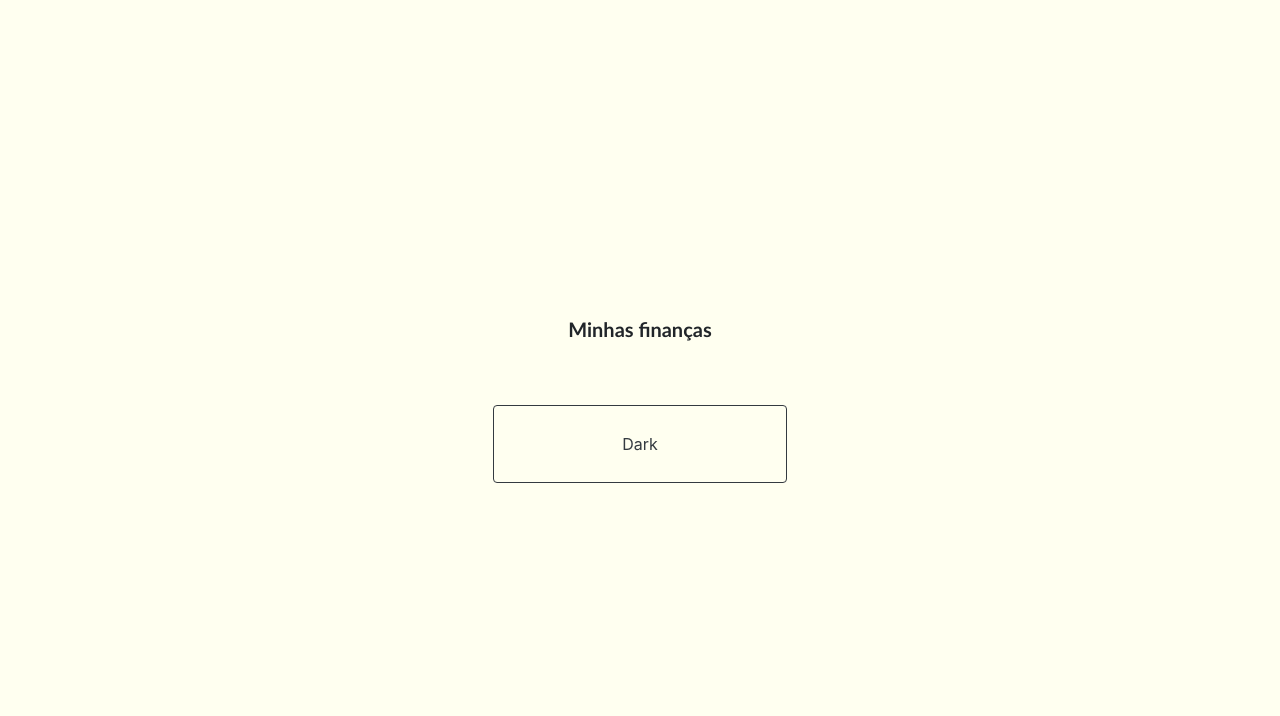
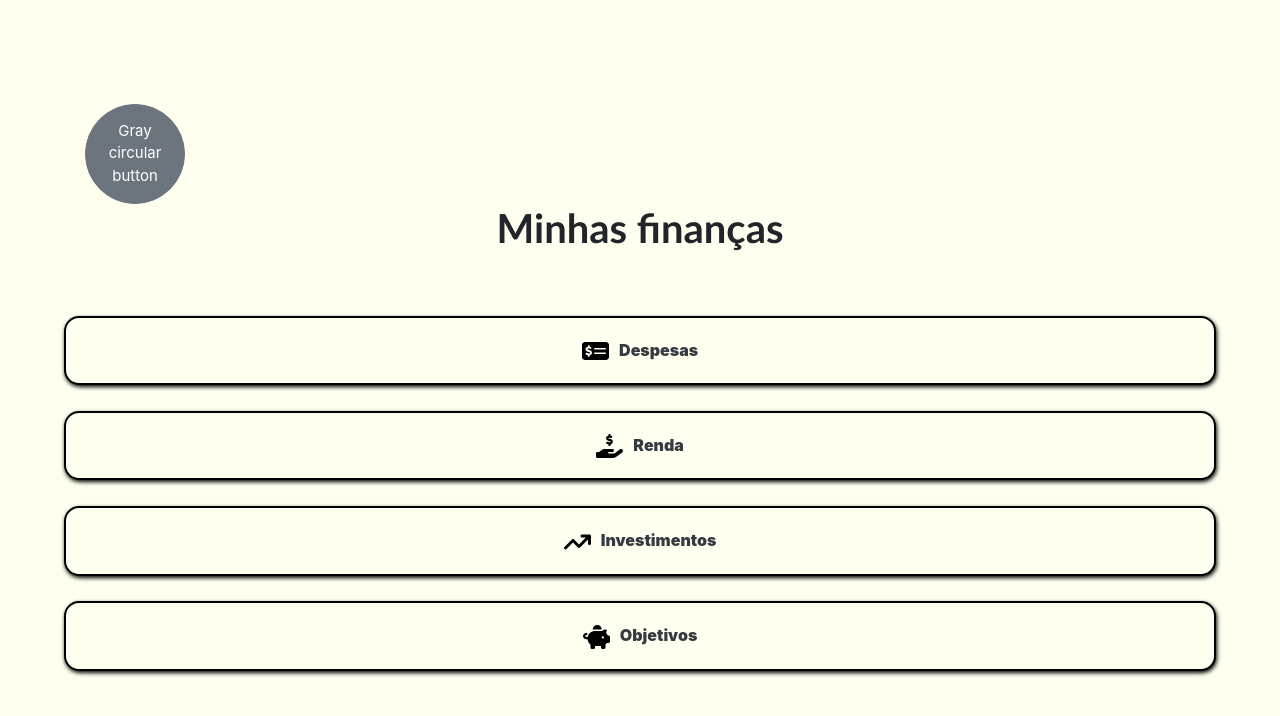
Before and after one commit to gustavoakira-sw/FIAP-Fintech, a plain HTML site: page pages/home.html in a window 1280 px wide. Drawn offline with nearby package versions, Linux system fonts and the light colour scheme.

Commit message:
added CSS for home page

```diff
--- a/css/style.css
+++ b/css/style.css
@@ -14,7 +14,7 @@ body {
 }
 
 svg {
-    fill: #ffffff
+    fill: #ffffff;
 }
 
 h1 {
@@ -23,8 +23,8 @@ h1 {
     font-weight: bold;
 }
 
-.home-h1 {
-    font-size: 20px;
+.home-title {
+    font-weight: 800;
 }
 
 form {
@@ -43,8 +43,33 @@ form {
 }
 
 .btn-outline-dark {
-    padding: 2% 10% 2% 10%;
+    /* padding: 2% 10% 2% 10%; */
+    padding: 20px 100px 20px 100px;
+    border: 2px solid black;
+    border-radius: 15px;
+    margin-bottom: 2%;
+    background-color: ivory;
+    filter: drop-shadow(1px 2px 2px #000);
+    font-weight: 900;
+    width: 90%;
+}
 
+.btn-outline-dark:hover {
+    background-color: rgb(220, 220, 202);
+    color: #000;
+}
+
+.btn-text {
+    margin-left: 7px;
+}
+
+.btn-circle.btn-xl {
+    width: 100px;
+    height: 100px;
+    padding: 13px 18px;
+    border-radius: 60px;
+    font-size: 15px;
+    text-align: center;
 }
 
 .form-control {
--- a/pages/home.html
+++ b/pages/home.html
@@ -17,9 +17,50 @@
 </head>
 
 <body>
-    <h1 class="home-h1">Minhas finanças</h1>
+    <div class="container">
+        <button type="button" class="btn btn-secondary btn-circle btn-xl">Gray circular button</button>
+    </div>
+    <h1 class="home-title">Minhas finanças</h1>
     <!-- <div class="container"> -->
-        <button type="button" class="btn btn-outline-dark">Dark</button>
+    <!-- Botão "Despesas" -->
+    <button type="button" class="btn btn-outline-dark">
+        <svg xmlns="http://www.w3.org/2000/svg" height="1.5em"
+            viewBox="0 0 576 512"><!--! Font Awesome Free 6.4.0 by @fontawesome - https://fontawesome.com License - https://fontawesome.com/license (Commercial License) Copyright 2023 Fonticons, Inc. -->
+            <path fill="#000"
+                d="M64 64C28.7 64 0 92.7 0 128V384c0 35.3 28.7 64 64 64H512c35.3 0 64-28.7 64-64V128c0-35.3-28.7-64-64-64H64zM272 192H496c8.8 0 16 7.2 16 16s-7.2 16-16 16H272c-8.8 0-16-7.2-16-16s7.2-16 16-16zM256 304c0-8.8 7.2-16 16-16H496c8.8 0 16 7.2 16 16s-7.2 16-16 16H272c-8.8 0-16-7.2-16-16zM164 152v13.9c7.5 1.2 14.6 2.9 21.1 4.7c10.7 2.8 17 13.8 14.2 24.5s-13.8 17-24.5 14.2c-11-2.9-21.6-5-31.2-5.2c-7.9-.1-16 1.8-21.5 5c-4.8 2.8-6.2 5.6-6.2 9.3c0 1.8 .1 3.5 5.3 6.7c6.3 3.8 15.5 6.7 28.3 10.5l.7 .2c11.2 3.4 25.6 7.7 37.1 15c12.9 8.1 24.3 21.3 24.6 41.6c.3 20.9-10.5 36.1-24.8 45c-7.2 4.5-15.2 7.3-23.2 9V360c0 11-9 20-20 20s-20-9-20-20V345.4c-10.3-2.2-20-5.5-28.2-8.4l0 0 0 0c-2.1-.7-4.1-1.4-6.1-2.1c-10.5-3.5-16.1-14.8-12.6-25.3s14.8-16.1 25.3-12.6c2.5 .8 4.9 1.7 7.2 2.4c13.6 4.6 24 8.1 35.1 8.5c8.6 .3 16.5-1.6 21.4-4.7c4.1-2.5 6-5.5 5.9-10.5c0-2.9-.8-5-5.9-8.2c-6.3-4-15.4-6.9-28-10.7l-1.7-.5c-10.9-3.3-24.6-7.4-35.6-14c-12.7-7.7-24.6-20.5-24.7-40.7c-.1-21.1 11.8-35.7 25.8-43.9c6.9-4.1 14.5-6.8 22.2-8.5V152c0-11 9-20 20-20s20 9 20 20z" />
+        </svg>
+        <span class="btn-text">Despesas</span>
+    </button>
+
+    <!-- Botão "Renda" -->
+    <button type="button" class="btn btn-outline-dark">
+        <svg xmlns="http://www.w3.org/2000/svg" height="1.5em"
+            viewBox="0 0 576 512"><!--! Font Awesome Free 6.4.0 by @fontawesome - https://fontawesome.com License - https://fontawesome.com/license (Commercial License) Copyright 2023 Fonticons, Inc. -->
+            <path fill="#000"
+                d="M312 24V34.5c6.4 1.2 12.6 2.7 18.2 4.2c12.8 3.4 20.4 16.6 17 29.4s-16.6 20.4-29.4 17c-10.9-2.9-21.1-4.9-30.2-5c-7.3-.1-14.7 1.7-19.4 4.4c-2.1 1.3-3.1 2.4-3.5 3c-.3 .5-.7 1.2-.7 2.8c0 .3 0 .5 0 .6c.2 .2 .9 1.2 3.3 2.6c5.8 3.5 14.4 6.2 27.4 10.1l.9 .3 0 0c11.1 3.3 25.9 7.8 37.9 15.3c13.7 8.6 26.1 22.9 26.4 44.9c.3 22.5-11.4 38.9-26.7 48.5c-6.7 4.1-13.9 7-21.3 8.8V232c0 13.3-10.7 24-24 24s-24-10.7-24-24V220.6c-9.5-2.3-18.2-5.3-25.6-7.8c-2.1-.7-4.1-1.4-6-2c-12.6-4.2-19.4-17.8-15.2-30.4s17.8-19.4 30.4-15.2c2.6 .9 5 1.7 7.3 2.5c13.6 4.6 23.4 7.9 33.9 8.3c8 .3 15.1-1.6 19.2-4.1c1.9-1.2 2.8-2.2 3.2-2.9c.4-.6 .9-1.8 .8-4.1l0-.2c0-1 0-2.1-4-4.6c-5.7-3.6-14.3-6.4-27.1-10.3l-1.9-.6c-10.8-3.2-25-7.5-36.4-14.4c-13.5-8.1-26.5-22-26.6-44.1c-.1-22.9 12.9-38.6 27.7-47.4c6.4-3.8 13.3-6.4 20.2-8.2V24c0-13.3 10.7-24 24-24s24 10.7 24 24zM568.2 336.3c13.1 17.8 9.3 42.8-8.5 55.9L433.1 485.5c-23.4 17.2-51.6 26.5-80.7 26.5H192 32c-17.7 0-32-14.3-32-32V416c0-17.7 14.3-32 32-32H68.8l44.9-36c22.7-18.2 50.9-28 80-28H272h16 64c17.7 0 32 14.3 32 32s-14.3 32-32 32H288 272c-8.8 0-16 7.2-16 16s7.2 16 16 16H392.6l119.7-88.2c17.8-13.1 42.8-9.3 55.9 8.5zM193.6 384l0 0-.9 0c.3 0 .6 0 .9 0z" />
+        </svg>
+        <span class="btn-text">Renda</span>
+    </button>
+
+    <!-- Botão "Investimentos" -->
+    <button type="button" class="btn btn-outline-dark">
+        <svg xmlns="http://www.w3.org/2000/svg" height="1.5em"
+            viewBox="0 0 576 512"><!--! Font Awesome Free 6.4.0 by @fontawesome - https://fontawesome.com License - https://fontawesome.com/license (Commercial License) Copyright 2023 Fonticons, Inc. -->
+            <path fill="#000"
+                d="M384 160c-17.7 0-32-14.3-32-32s14.3-32 32-32H544c17.7 0 32 14.3 32 32V288c0 17.7-14.3 32-32 32s-32-14.3-32-32V205.3L342.6 374.6c-12.5 12.5-32.8 12.5-45.3 0L192 269.3 54.6 406.6c-12.5 12.5-32.8 12.5-45.3 0s-12.5-32.8 0-45.3l160-160c12.5-12.5 32.8-12.5 45.3 0L320 306.7 466.7 160H384z" />
+        </svg>
+        <span class="btn-text">Investimentos</span>
+    </button>
+
+    <!-- Botão "Objetivos" -->
+    <button type="button" class="btn btn-outline-dark">
+        <svg xmlns="http://www.w3.org/2000/svg" height="1.5em"
+            viewBox="0 0 576 512"><!--! Font Awesome Free 6.4.0 by @fontawesome - https://fontawesome.com License - https://fontawesome.com/license (Commercial License) Copyright 2023 Fonticons, Inc. -->
+            <path fill="#000"
+                d="M400 96l0 .7c-5.3-.4-10.6-.7-16-.7H256c-16.5 0-32.5 2.1-47.8 6c-.1-2-.2-4-.2-6c0-53 43-96 96-96s96 43 96 96zm-16 32c3.5 0 7 .1 10.4 .3c4.2 .3 8.4 .7 12.6 1.3C424.6 109.1 450.8 96 480 96h11.5c10.4 0 18 9.8 15.5 19.9l-13.8 55.2c15.8 14.8 28.7 32.8 37.5 52.9H544c17.7 0 32 14.3 32 32v96c0 17.7-14.3 32-32 32H512c-9.1 12.1-19.9 22.9-32 32v64c0 17.7-14.3 32-32 32H416c-17.7 0-32-14.3-32-32V448H256v32c0 17.7-14.3 32-32 32H192c-17.7 0-32-14.3-32-32V416c-34.9-26.2-58.7-66.3-63.2-112H68c-37.6 0-68-30.4-68-68s30.4-68 68-68h4c13.3 0 24 10.7 24 24s-10.7 24-24 24H68c-11 0-20 9-20 20s9 20 20 20H99.2c12.1-59.8 57.7-107.5 116.3-122.8c12.9-3.4 26.5-5.2 40.5-5.2H384zm64 136a24 24 0 1 0 -48 0 24 24 0 1 0 48 0z" />
+        </svg>
+        <span class="btn-text">Objetivos</span>
+    </button>
     <!-- </div> -->
 
     <!-- jQuery -->
```
